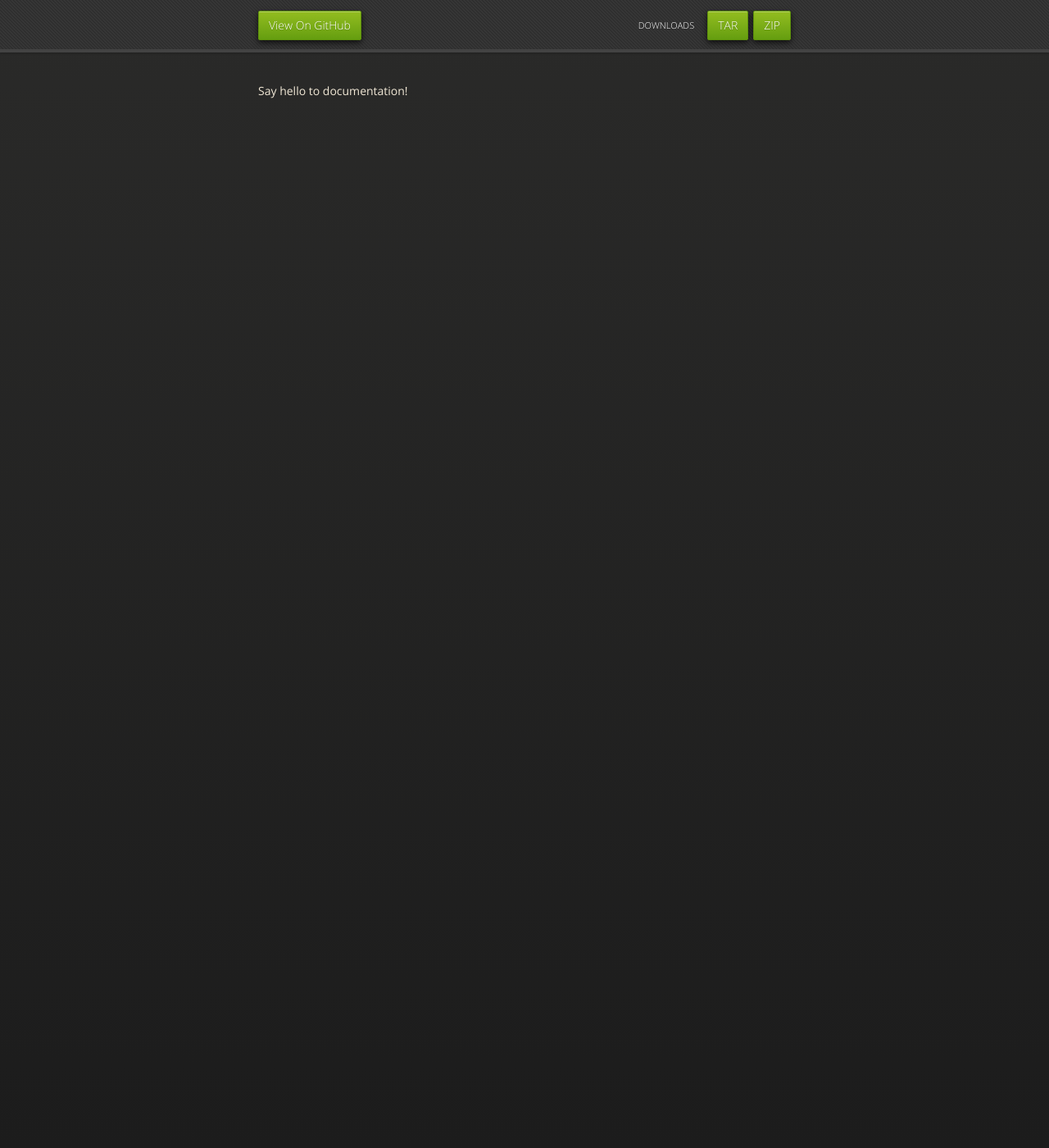
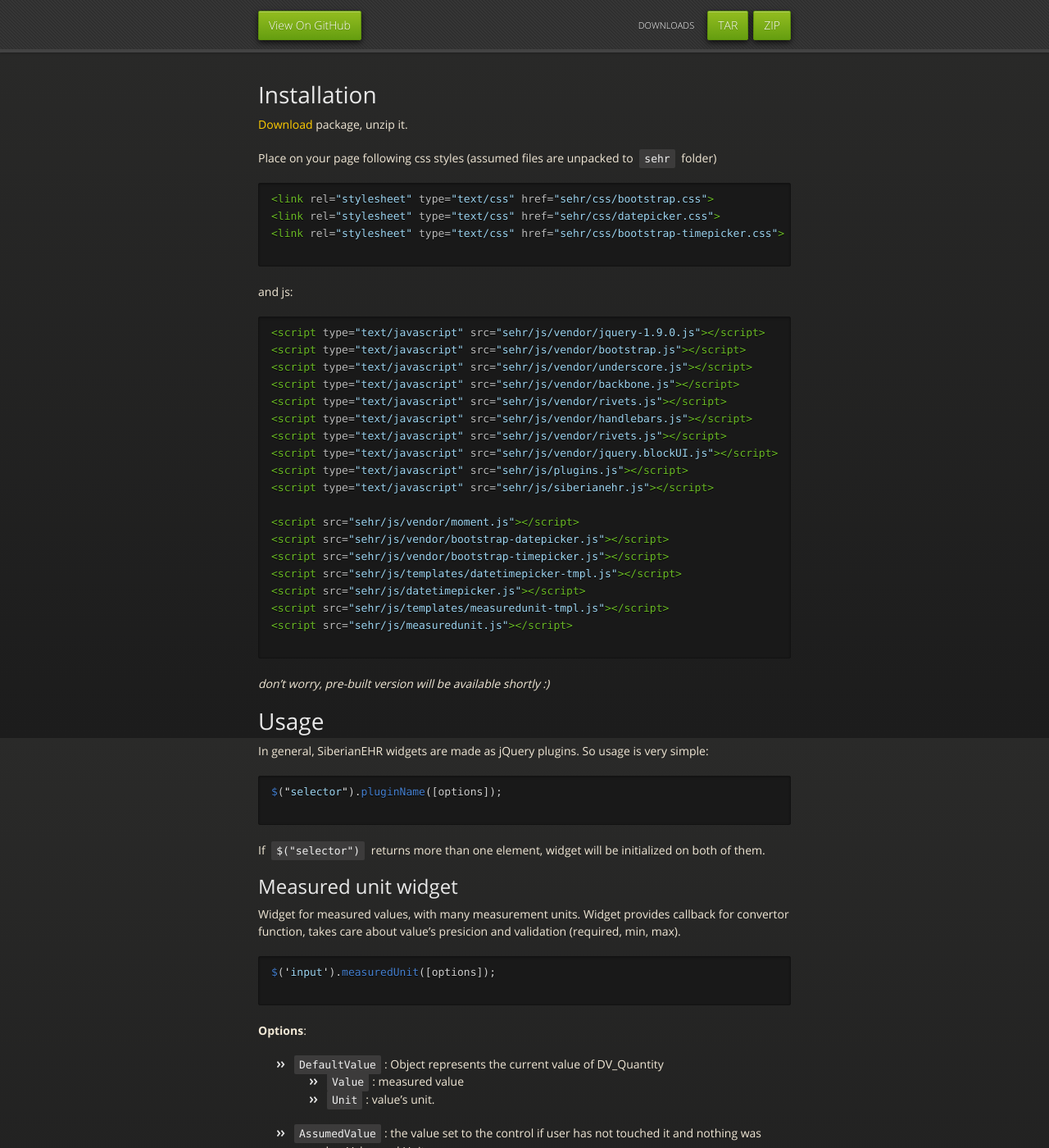
Before and after one commit to ilizunov/SiberianEhr, a Jekyll site: the page built from doc/index.md, in a window 1280 px wide and 1400 px high. Shown: the whole window at 82% size. Built offline with Jekyll 4.4.1, drawn with Linux system fonts in a browser that asks for light colours; nearby versions of some CDN libraries; Markdown is read by kramdown in place of the engine named in the settings; some of the changed text lies outside the part shown.

Commit message:
Added hand-written documentation

```diff
--- a/_config.yml
+++ b/_config.yml
@@ -1,4 +1,5 @@
 auto: true
 lsi: false
 pygments: true
+markdown: redcarpet
 root: http://ilizunov.github.com/SiberianEhr/
--- a/doc/index.md
+++ b/doc/index.md
@@ -3,4 +3,103 @@ layout: default
 title: SiberianEHR documentation
 ---
 
-Say hello to documentation!
+Installation
+============
+
+[Download](https://github.com/ilizunov/SiberianEhr/zipball/master) package, unzip it.
+
+Place on your page following css styles (assumed files are unpacked to ``sehr`` folder)
+
+    {% highlight html %}
+<link rel="stylesheet" type="text/css" href="sehr/css/bootstrap.css">
+<link rel="stylesheet" type="text/css" href="sehr/css/datepicker.css">
+<link rel="stylesheet" type="text/css" href="sehr/css/bootstrap-timepicker.css">
+    {% endhighlight %}
+
+and js:
+
+    {% highlight html %}
+<script type="text/javascript" src="sehr/js/vendor/jquery-1.9.0.js"></script>
+<script type="text/javascript" src="sehr/js/vendor/bootstrap.js"></script>
+<script type="text/javascript" src="sehr/js/vendor/underscore.js"></script>
+<script type="text/javascript" src="sehr/js/vendor/backbone.js"></script>
+<script type="text/javascript" src="sehr/js/vendor/rivets.js"></script>
+<script type="text/javascript" src="sehr/js/vendor/handlebars.js"></script>
+<script type="text/javascript" src="sehr/js/vendor/rivets.js"></script>
+<script type="text/javascript" src="sehr/js/vendor/jquery.blockUI.js"></script>
+<script type="text/javascript" src="sehr/js/plugins.js"></script>
+<script type="text/javascript" src="sehr/js/siberianehr.js"></script>
+
+<script src="sehr/js/vendor/moment.js"></script>
+<script src="sehr/js/vendor/bootstrap-datepicker.js"></script>
+<script src="sehr/js/vendor/bootstrap-timepicker.js"></script>
+<script src="sehr/js/templates/datetimepicker-tmpl.js"></script>
+<script src="sehr/js/datetimepicker.js"></script>
+<script src="sehr/js/templates/measuredunit-tmpl.js"></script>
+<script src="sehr/js/measuredunit.js"></script>
+    {% endhighlight %}
+
+_don't worry, pre-built version will be available shortly :)_
+
+
+
+Usage
+=====
+
+
+In general, SiberianEHR widgets are made as jQuery plugins. So usage is very simple:
+
+    {% highlight javascript %}
+$("selector").pluginName([options]);
+    {% endhighlight %}
+
+If ``$("selector")`` returns more than one element, widget will be initialized on both of them.
+
+
+Measured unit widget
+--------------------
+
+Widget for measured values, with many measurement units. Widget provides callback for convertor function,
+takes care about value's presicion and validation (required, min, max).
+
+    {% highlight javascript %}
+$('input').measuredUnit([options]);
+    {% endhighlight %}
+
+**Options**:
+
+* ``DefaultValue``: Object represents the current value of DV_Quantity
+    * ``Value``: measured value
+    * ``Unit``: value's unit.
+* ``AssumedValue``: the value set to the control if user has not touched it and nothing was passed as Value and Unit
+	* ``Value``: assumed value itself
+	* ``Unit``: assumed value unit
+* ``Required``: specifies whether the value can be empty (``Required:false``) or not (``Required:true``)
+* ``Units``: hashtable of possible unit measures
+	* key is a string and contains measure
+	* value is an object, containing:
+		* ``precision``: Precision, in terms of number of decimal places. Value  0 implies integer value, -1 implies no rounding and the value is stored as is
+		* ``minValue``: minimal bound of value
+        * ``maxValue``: maximal bound of value
+* ``PropertyName``: Name of the measured property, e.g. "temperature". Used in value conversion.
+* ``getValueConverter``: function fabric that returns function-converter for chosen ``property``, ``fromUnit``, ``toUnit``
+
+
+Datetime picker widget
+----------------------
+
+Widget implements datepicker with rare functionality: it can select year, month and date with optional parameter.
+Only datepicker works for now.
+
+    {% highlight javascript %}
+$('input').dateTimePicker([options]);
+    {% endhighlight %}
+
+**Options**:
+
+* ``format``: String, looks like 'YYYY-MM-??TXX:XX:XX' (see [ISO-8601](http://en.wikipedia.org/wiki/ISO_8601)).
+    - If position contains ``X``, it is considered empty,
+    - if position contains ``?`` - it is optional,
+    - if position contains a date format letter (Y,M,D) - position considered to be filled
+* ``localDateFormat``: Format to recognize that user can type in input
+* ``Magnitude``: Number, represents value in miliseconds from start of epoch (Christmas)
--- a/stylesheets/styles.css
+++ b/stylesheets/styles.css
@@ -634,6 +634,7 @@ code {
   -ms-border-radius: 2px;
   -khtml-border-radius: 2px;
   border-radius: 2px;
+  background-color: #3C3B3B
 }
 
 pre {
@@ -658,6 +659,7 @@ pre code {
   text-shadow: 0px 1px 0px #000;
   margin: 0;
   padding: 0;
+  background-color: transparent;
 }
 
 table {
```
